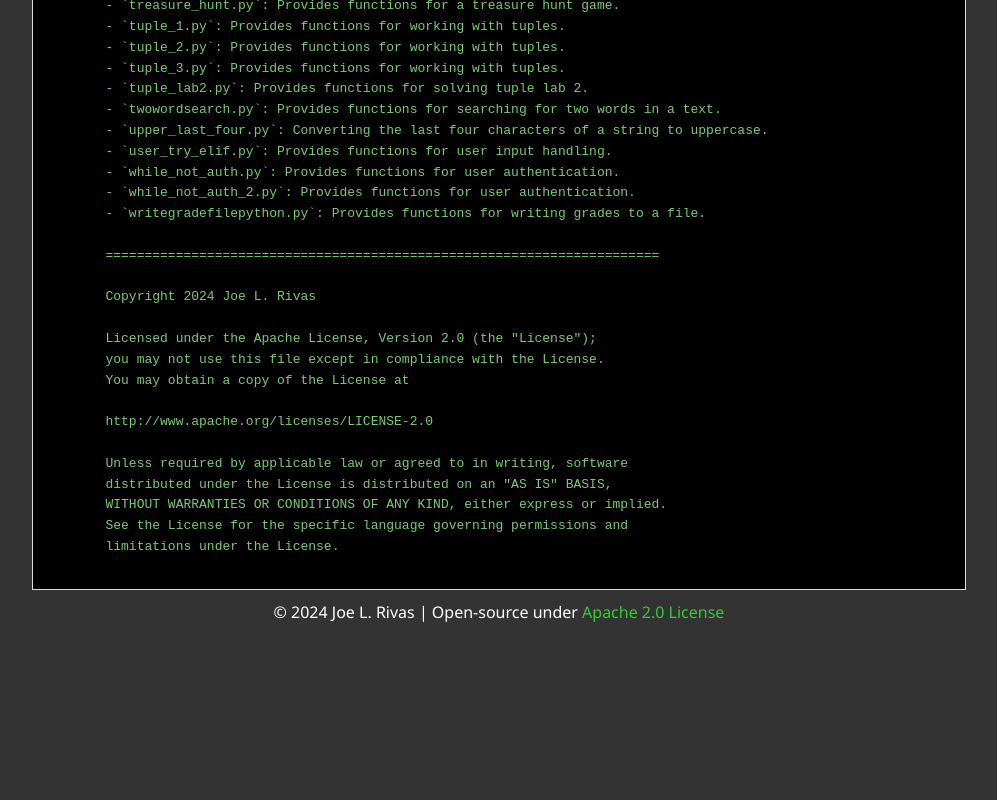
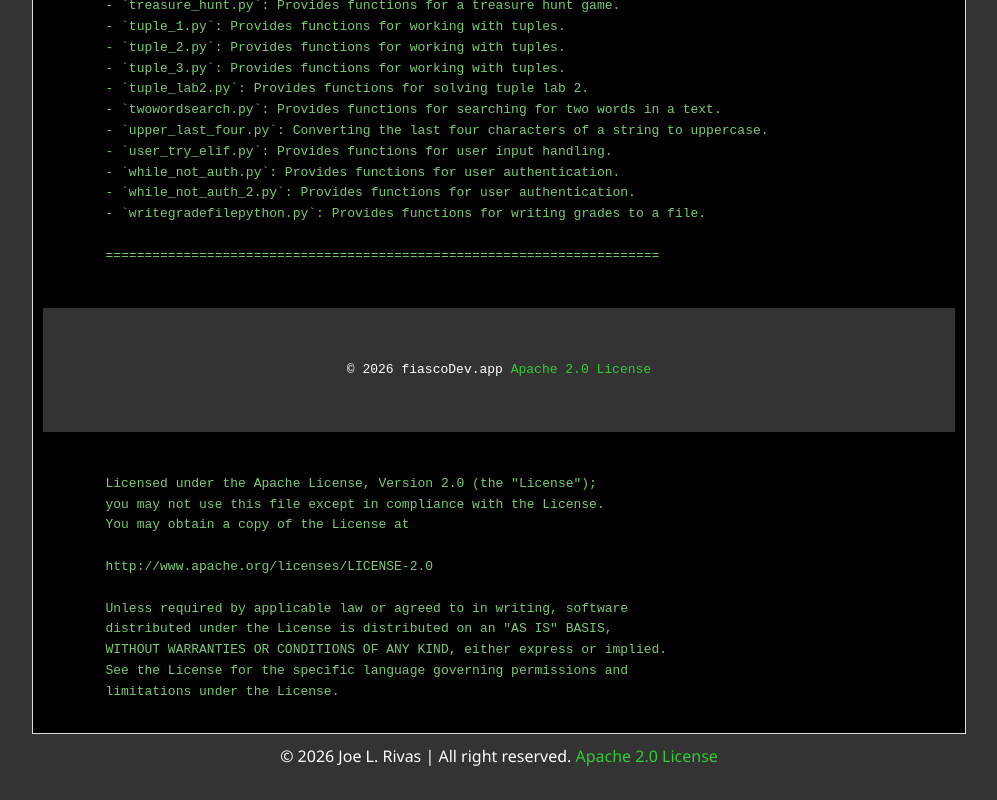
Before and after one commit to jrivas12/jrivas12.github.io, a plain HTML site: page LICENSE.html in a window 1280 px wide. Shown: the part 6134-6934 px from the top of the page, without its empty margins (1-998 px from the left). Before the commit the page ends 6789 px from the top, so only its background shows below. Drawn offline with nearby package versions, Linux system fonts and the light colour scheme.

Commit message:
Update LICENSE.html

```diff
--- a/LICENSE.html
+++ b/LICENSE.html
@@ -314,7 +314,9 @@
 
         =======================================================================
 
-        Copyright 2024 Joe L. Rivas
+    <footer>
+      <p>&copy; 2026 fiascoDev.app <a href="LICENSE.html">Apache 2.0 License</a></p>
+   </footer>
 
         Licensed under the Apache License, Version 2.0 (the "License");
         you may not use this file except in compliance with the License.
@@ -329,7 +331,7 @@
         limitations under the License.
     </pre>
    <footer>
-      <p>&copy; 2024 Joe L. Rivas | Open-source under <a href="LICENSE.html">Apache 2.0 License</a></p>
+      <p>&copy; 2026 Joe L. Rivas | All right reserved. <a href="LICENSE.html">Apache 2.0 License</a></p>
    </footer>
 
 
```
